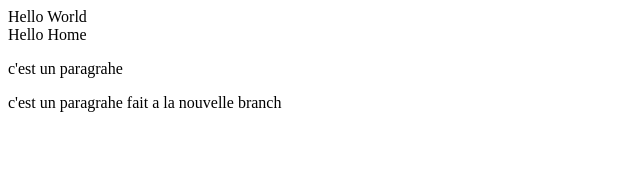
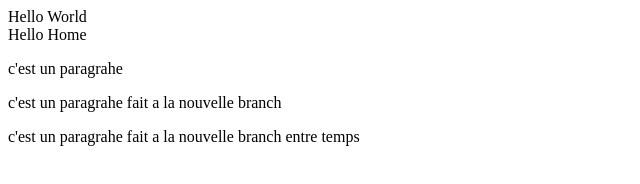
Before and after one commit to AymanSassi/AymanCompany.com, a plain HTML site: page index.html in a window 1280 px wide. Shown: the whole page, without its empty margins (0-640 px from the left). Drawn offline with Linux system fonts and the light colour scheme.

Commit message:
update index from master

```diff
--- a/index.html
+++ b/index.html
@@ -11,6 +11,7 @@
    <div>
    <p>c'est un paragrahe</p>
    <p>c'est un paragrahe fait a la nouvelle branch</p
+   <p>c'est un paragrahe fait a la nouvelle branch entre temps</p
    </div>
 
  </body>
```
